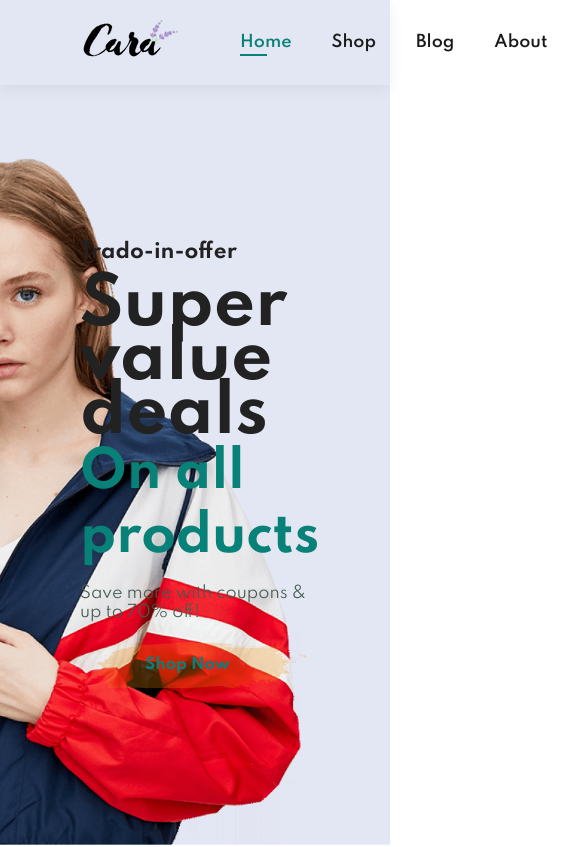
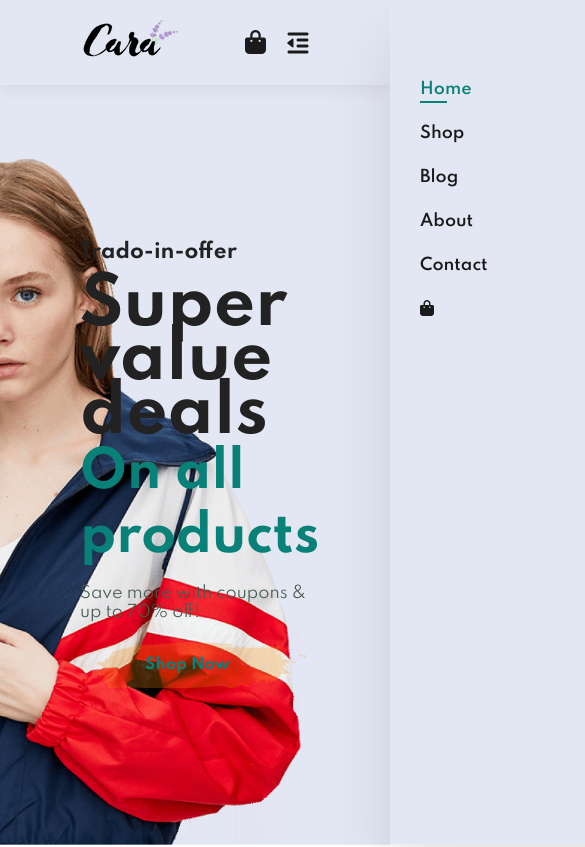
Before and after one commit to shivamoeini/Ecommerce, a plain HTML site: page index.html in a window 390 px wide. Shown: the top 847 px of the page, 585 px wide, since content can reach past the window. Drawn offline with Linux system fonts and the light colour scheme; files whose address does not match are found by name.

Commit message:
hamberger menu

```diff
--- a/index.html
+++ b/index.html
@@ -28,6 +28,10 @@
                 <li><a href="contact.html">Contact</a></li>
                 <li><a href="cart.html"><i class="fas fa-shopping-bag"></i></a></li>
             </ul>
+        </div>
+        <div id="mobile">
+            <a href="cart.html"><i class="fas fa-shopping-bag"></i></a>
+            <i id="bar" class="fas fa-outdent"></i>
         </div>
     </header>
 
--- a/style.css
+++ b/style.css
@@ -124,6 +124,11 @@ body {
     position: absolute;
     bottom: -4px;
     left: 20px;
+}
+
+#mobile{
+    display: none;
+    align-items: center;
 }
 
 /* home page */
@@ -532,3 +537,36 @@ footer .copyright{
     width: 100%;
     text-align: center;
 }
+
+
+/* Start Media Query */
+
+@media (max-width:799px) {
+    #navbar{
+        display: flex;
+        flex-direction: column;
+        align-items: flex-start;
+        justify-content: flex-start;
+        position: fixed;
+        top:0 ;
+        right: -300px;
+        height: 100vh;
+        width: 300px;
+        background-color: #e3e6f3;
+        box-shadow: 0 40px 60px rgba(0, 0, 0, 0.1);
+        padding: 80px 0 0 10px;
+    }
+    #navbar li{
+        margin-bottom: 25px;
+    }
+
+    #mobile{
+        display: flex;
+        align-items: center;
+    }
+    #mobile i {
+        color: #1a1a1a;
+        font-size: 24px;
+        padding-left: 20px;
+    }
+}
```
